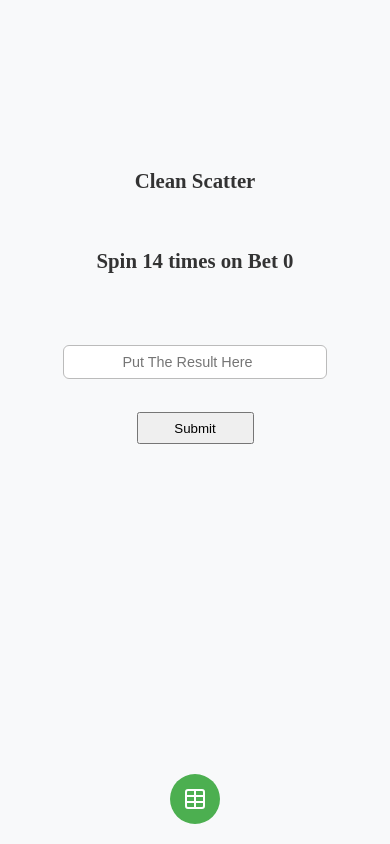
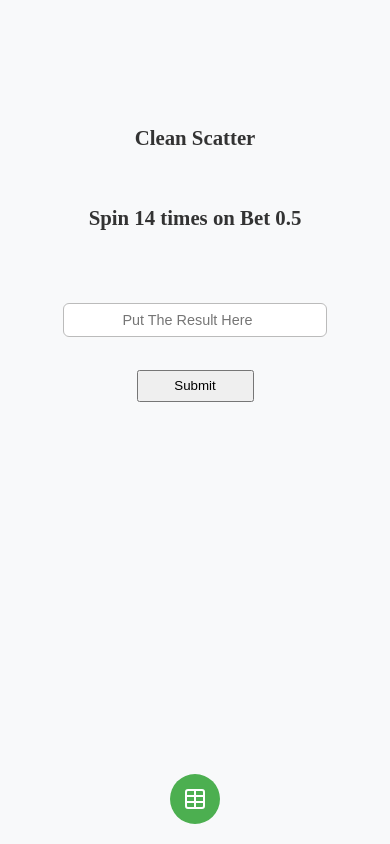
Before and after one commit to enzoperce35/clean-scatter, a React (Vite) app: page / in a window 390 px wide. Both pictures are taken after typing "5" into the empty fields and a click on the input "Scatter". Built offline with nearby package versions, Linux system fonts and the light colour scheme.

Commit message:
fixed initial bet issue

```diff
--- a/src/App.css
+++ b/src/App.css
@@ -96,8 +96,7 @@ input[type="submit"]:hover {
 
 @media (max-width: 600px) {
   body {
-    padding-top: 1rem;
-    min-height: 70vh;
+    min-height: 60vh;
   }
 
   h1 {
--- a/src/Scatter.jsx
+++ b/src/Scatter.jsx
@@ -5,14 +5,14 @@ import { createRecord, updateRecord } from "./records/records";
 
 export default function Scatter({ fund }) {
   const inputRef = useRef(null);
-  const [bet, setBet] = useState(0);
+  const bets = [0.5, 1, 2, 3, 5, 10, 20, 30, 40, 50, 80, 100, 200, 500, 1000];
+  const [bet, setBet] = useState(bets.filter((bet) => bet <= ((fund.fund / 5) / 25)).pop() || bets[0]);
   const [records, setRecords] = useState([]);
   const [endGame, setEndGame] = useState(false);
   const [textEffect, setTextEffect] = useState(false);
   const [fundUpdated, setFundUpdated] = useState(false);
   const [showRecords, setShowRecords] = useState(false);
   const [fundReason, setFundReason] = useState(null);
-  const bets = [0.5, 1, 2, 3, 5, 10, 20, 30, 40, 50, 80, 100, 200, 500, 1000];
   const spins = fund.isIncreasing() ? (fund.hasSignificantIncrease() ? 14 : 20) : 25;
 
   // Update records AFTER fund updates
```
